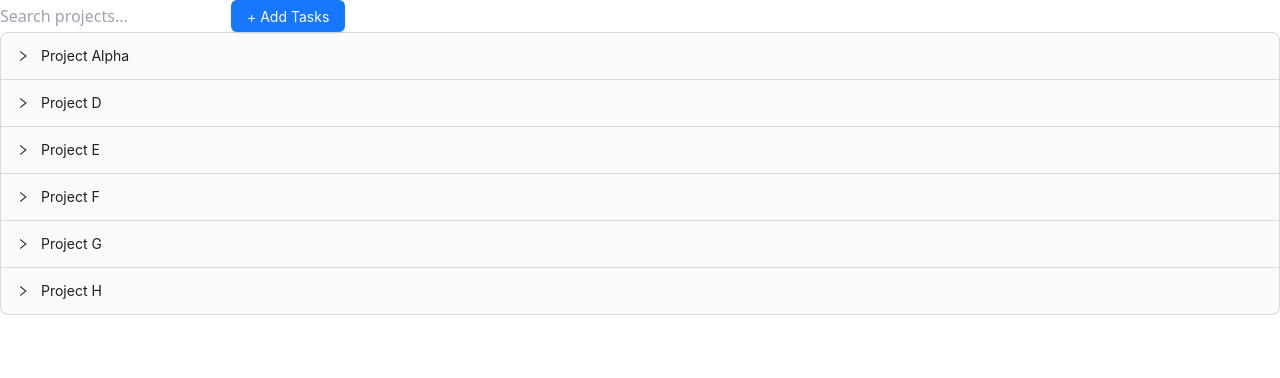
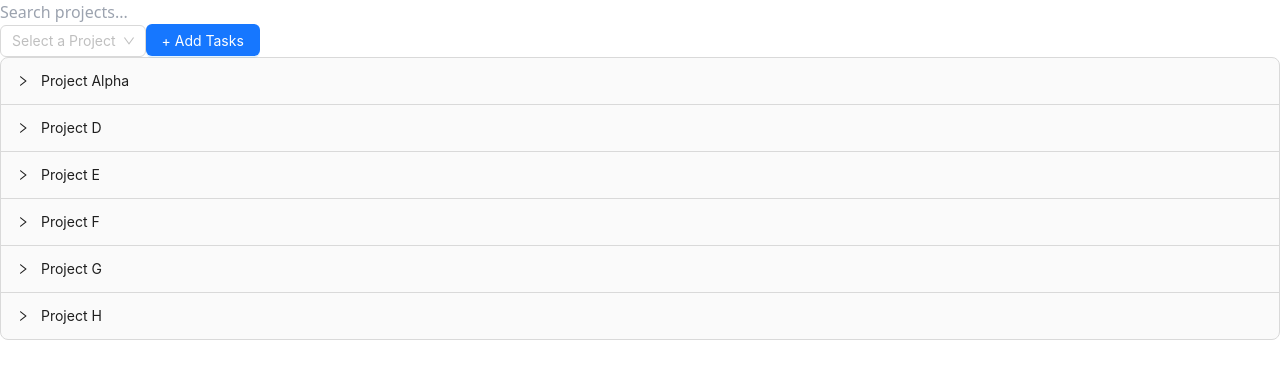
Before and after one commit to mahabur-rahman/ITBEE_Project_management, a React (Vite) app: page / in a window 1280 px wide. Shown: the top 378 px of the page. Built offline with nearby package versions, Linux system fonts and the light colour scheme.

Commit message:
Feat: select area declare for UI

```diff
--- a/src/components/ProjectToolbar.tsx
+++ b/src/components/ProjectToolbar.tsx
@@ -13,7 +13,6 @@ const ProjectToolbar = () => {
 
   const handleOk = (values: TaskFormValues) => {
     console.log("Task added:", values);
-
     setIsModalVisible(false);
   };
 
@@ -24,14 +23,29 @@ const ProjectToolbar = () => {
   return (
     <>
       <div className="mb-4 flex justify-between items-center">
+        <div className="flex items-center space-x-4">
           <input
             type="text"
             placeholder="Search projects..."
             className="border border-gray-300 rounded-md p-2 w-60"
           />
+        </div>
+
+        <div>
+          <Select placeholder="Select a Project" className="w-60 mx-4">
+            <Option value="Project Alpha">Project Alpha</Option>
+            <Option value="Project D">Project D</Option>
+            <Option value="Project E">Project E</Option>
+            <Option value="Project F">Project F</Option>
+            <Option value="Project G">Project G</Option>
+            <Option value="Project H">Project H</Option>
+            <Option value="Project I">Project I</Option>
+            <Option value="Project J">Project J</Option>
+          </Select>
           <Button type="primary" onClick={showModal}>
             + Add Tasks
           </Button>
+        </div>
       </div>
 
       <Modal
```
Lines whose indentation alone changed are shown as unchanged.
